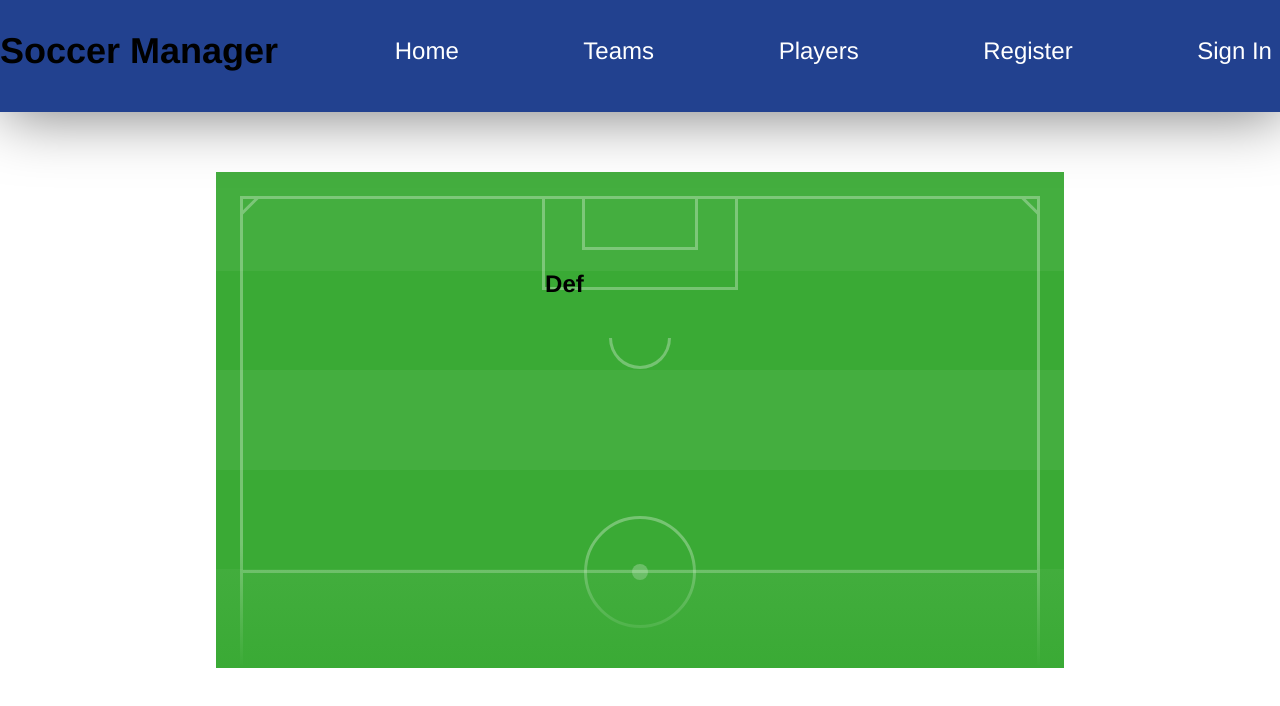
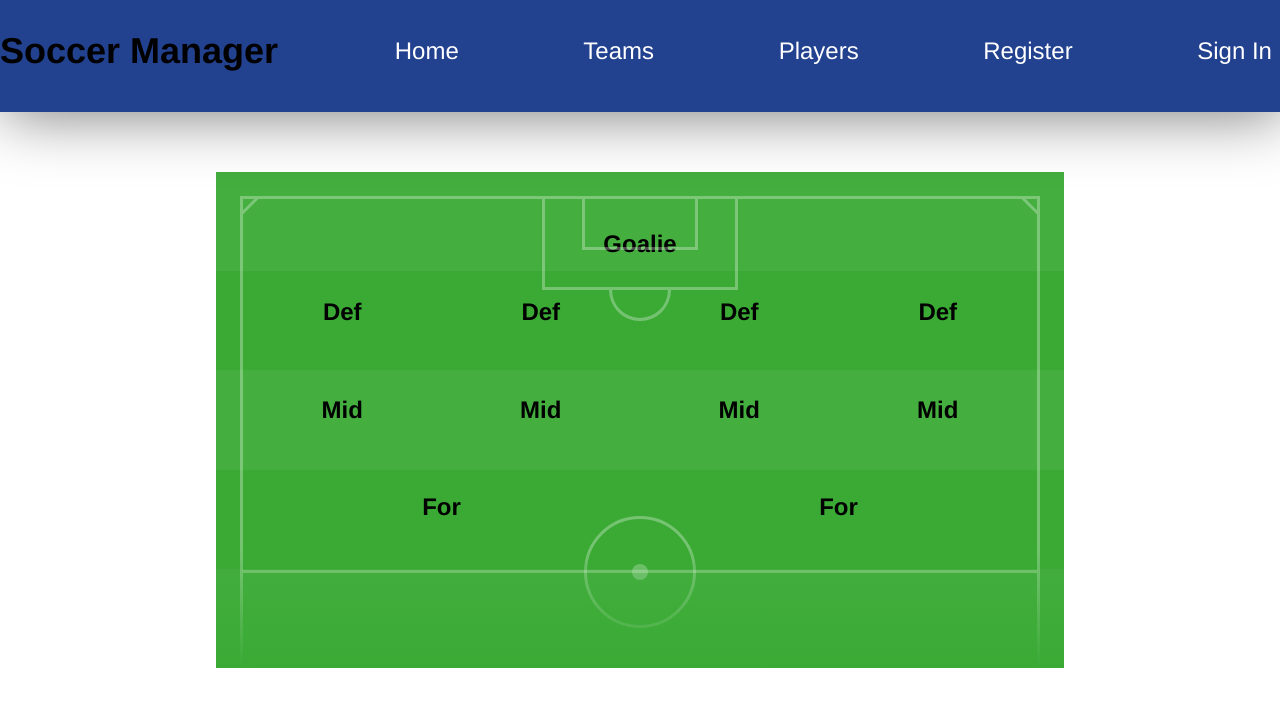
Before and after one commit to Cyeom97/Fantasy_Soccer, a React (Create React App) app in the folder client/: page /pickteam in a window 1280 px wide. Shown: the top 706 px of the page. Built offline with nearby package versions, Linux system fonts and the light colour scheme.

Commit message:
made a pitch for pick team and created an admin page

```diff
--- a/client/src/App.css
+++ b/client/src/App.css
@@ -159,6 +159,7 @@ img{
   border-bottom-left-radius: 3.5rem;
   border-bottom-right-radius: 3.5rem;
   margin: 2.5rem 4rem 4rem 4rem;
+  z-index: -1;
 }
 
 .half {
@@ -191,6 +192,29 @@ img{
   border-radius: 1rem;
 }
 
-.def{
-  z-index: -1;
+.goalie{
+  display: flex;
+  justify-content: center;
+  margin-top: -80px;
 }
+
+.goal{
+  text-align: center;
+}
+
+.defenders{
+  display: flex;
+  justify-content: space-around;
+}
+
+.midfielders{
+  display: flex;
+  justify-content: space-around;
+  margin-top: 30px;
+}
+
+.forwards{
+  display: flex;
+  justify-content: space-around;
+  margin-top: 30px;
+}
--- a/client/src/App.js
+++ b/client/src/App.js
@@ -10,6 +10,7 @@ import GetTeam from './pages/Team'
 import Profile from './pages/Profile'
 import AllPlayers from './pages/AllPlayers'
 import PickTeam from './pages/PickTeam'
+import Admin from './pages/Admin'
 import { CheckSession } from './services/Auth'
 
 function App() {
@@ -64,6 +65,10 @@ function App() {
             path="/profile/:id"
             element={<Profile user={user} authenticated={authenticated} />}
           />
+          <Route
+            path="/admin/:id"
+            element={<Admin user={user} authenticated={authenticated} />}
+          />
         </Routes>
       </main>
     </div>
--- /dev/null
+++ b/client/src/pages/Admin.js
@@ -0,0 +1,39 @@
+import { useEffect, useState } from 'react'
+import axios from 'axios'
+import { BASE_URL } from '../services/api'
+
+const Admin = ({ user, authenticated }) => {
+  const [players, setPlayers] = useState([])
+  const [teams, setTeam] = useState([])
+
+  useEffect(() => {
+    const handleAdmin = async () => {
+      let allPlayers = await axios.get(`${BASE_URL}players`)
+      let allTeams = await axios.get(`${BASE_URL}teams`)
+      setPlayers(allPlayers.data)
+      setTeam(allTeams.data)
+    }
+    handleAdmin()
+  }, [])
+
+  return user.email === 'chrisyeom@gmail.com' && authenticated ? (
+    <div>
+      <h1>All Teams</h1>
+      <section>
+        {teams?.map((team) => (
+          <div key={team.id}>
+            <div>{team.name}</div>
+            <img src={team.image}></img>
+            <div>Next Game: {team.schedule}</div>
+            <div>Last Game: {team.scores}</div>
+            <div>Current Points: {team.points}</div>
+          </div>
+        ))}
+      </section>
+    </div>
+  ) : (
+    <div></div>
+  )
+}
+
+export default Admin
--- a/client/src/pages/PickTeam.js
+++ b/client/src/pages/PickTeam.js
@@ -11,9 +11,25 @@ const PickTeam = () => {
           <span className="corner corner-top-right">
             {/* <!-- the top right corner --> */}
           </span>
-          <div className="goalBox">
-            {/* <!-- the goal box goes here --> */}
+          <div className="goalBox">{/* <!-- the goal box goes here --> */}</div>
+          <div className="goalie">
+            <h2 className="goal">Goalie</h2>
+          </div>
+          <div className="defenders">
             <h2 className="def">Def</h2>
+            <h2 className="def">Def</h2>
+            <h2 className="def">Def</h2>
+            <h2 className="def">Def</h2>
+          </div>
+          <div className="midfielders">
+            <h2 className="mid">Mid</h2>
+            <h2 className="mid">Mid</h2>
+            <h2 className="mid">Mid</h2>
+            <h2 className="mid">Mid</h2>
+          </div>
+          <div className="forwards">
+            <h2 className="for">For</h2>
+            <h2 className="for">For</h2>
           </div>
           <div className="half">
             {/* <!-- the half way point of the pitch is here --> */}
--- a/client/src/pages/Profile.js
+++ b/client/src/pages/Profile.js
@@ -23,7 +23,7 @@ const Profile = ({ user, authenticated }) => {
     <div>
       <h1>My Team</h1>
       <section>
-        {myPlayers.owner.map((player) => (
+        {myPlayers.owner?.map((player) => (
           <div key={player.name}>
             <h2>{player.name}</h2>
             <h3>{player.position}</h3>
--- a/client/src/pages/SignIn.js
+++ b/client/src/pages/SignIn.js
@@ -5,11 +5,16 @@ import { Link } from 'react-router-dom'
 
 const SignIn = (props) => {
   const [formValues, setFormValues] = useState({ email: '', password: '' })
+  const [adminForm, setAdminForm] = useState({ email: '', password: '' })
 
   let navigate = useNavigate()
 
   const handleChange = (e) => {
     setFormValues({ ...formValues, [e.target.name]: e.target.value })
+  }
+
+  const adminChange = (e) => {
+    setAdminForm({ ...adminForm, [e.target.name]: e.target.value })
   }
 
   const handleSubmit = async (e) => {
@@ -21,8 +26,17 @@ const SignIn = (props) => {
     navigate(`/profile/${payload.id}`)
   }
 
+  const adminSubmit = async (e) => {
+    e.preventDefault()
+    const payload = await SignInUser(adminForm)
+    setAdminForm({ email: '', password: '' })
+    props.setUser(payload)
+    props.toggleAuthenticated(true)
+    navigate(`/admin/${payload.id}`)
+  }
+
   return (
-    <div>
+    <div className="signinMessage">
       <h1>Hello</h1>
       <p>
         Sign in to your FantasySoccer account or{' '}
@@ -62,6 +76,41 @@ const SignIn = (props) => {
           </div>
         </form>
       </div>
+      <h2>Admin</h2>
+      <div className="sign">
+        <form className="col" onSubmit={adminSubmit}>
+          <div className="input-wrapper">
+            <input
+              className="email"
+              onChange={adminChange}
+              name="email"
+              type="email"
+              placeholder="example@example.com"
+              value={adminForm.email}
+              required
+            />
+          </div>
+          <div className="input-wrapper">
+            <input
+              className="password"
+              onChange={adminChange}
+              type="password"
+              name="password"
+              placeholder="Password"
+              value={adminForm.password}
+              required
+            />
+          </div>
+          <div className="button1">
+            <button
+              className="regButton"
+              disabled={!adminForm.email || !adminForm.password}
+            >
+              Sign In
+            </button>
+          </div>
+        </form>
+      </div>
     </div>
   )
 }
```
